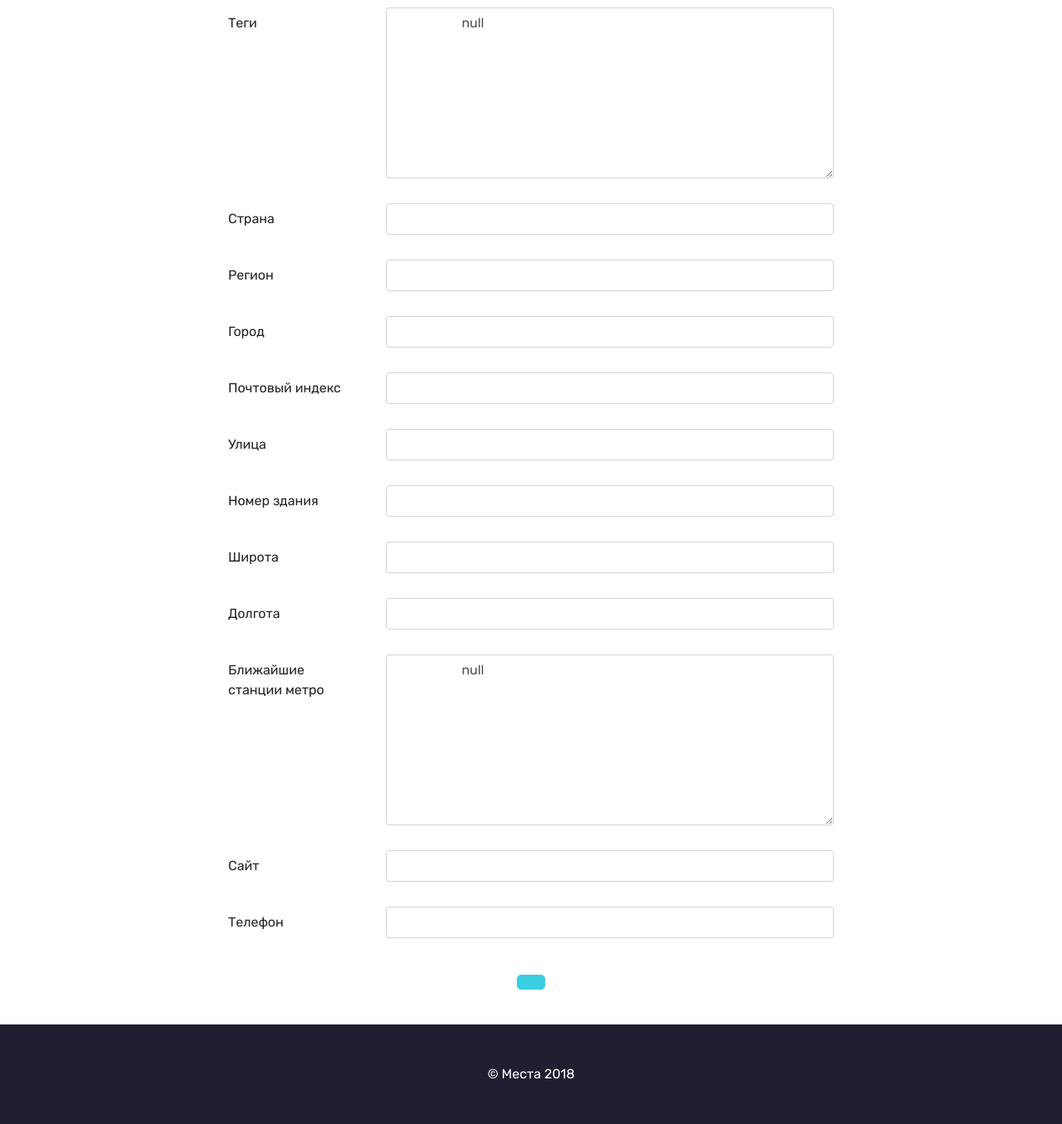
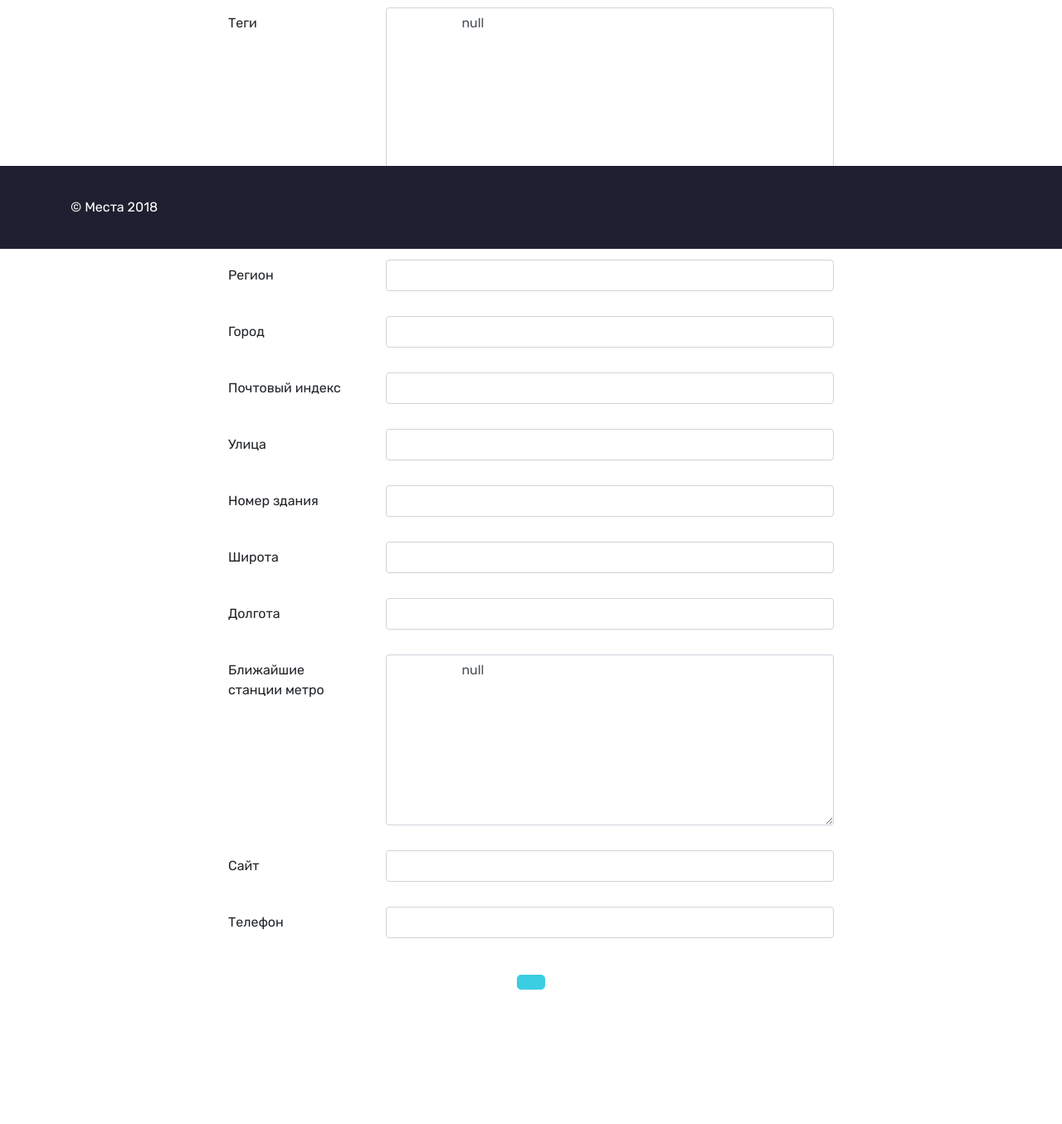
Before and after one commit to ddnovikov/mesta, a Django app: template templates/place_form.html in a window 1280 px wide. Shown: the part 500-1855 px from the top of the page at 83% size. After the commit the page ends 1693 px from the top, so only its background shows below. Run offline with Django 3.2, Linux system fonts and the light colour scheme; the template is opened without the code that fills it: values that come from a table or form of the project are taken from there, others are empty; some libraries are stand-ins or nearby versions.

Commit message:
Forms and styling.

```diff
--- a/static/css/base.css
+++ b/static/css/base.css
@@ -1,5 +1,13 @@
+/*html {*/
+    /*margin: 0;*/
+    /*padding: 0;*/
+    /*height: 100%;*/
+/*}*/
+
 body {
     font-family: 'Rubik', sans-serif;
+        margin: 0;
+    /*padding: 0;*/
 }
 
 h1 {
@@ -80,6 +88,16 @@ nav, footer {
     opacity: 0.7;
 }
 
+.footer {
+    position: absolute;
+    left: 0;
+    right: 0;
+    bottom: 0;
+    width: 100%;
+    height: 100px; /* Set the fixed height of the footer here */
+    line-height: 100px; /* Vertically center the text there */
+}
+
 .image-pos {
     position: relative;
     bottom: 200px;
--- a/templates/base.html
+++ b/templates/base.html
@@ -57,9 +57,9 @@
     {% block content %}
     {% endblock content %}
 
-    <footer class="py-5">
+    <footer class="footer">
       <div class="container">
-        <p class="m-0 text-center text-white">&copy; Места 2018</p>
+        <p class="text-white">&copy; Места 2018</p>
       </div>
     </footer>
   </body>
@@ -74,5 +74,5 @@
 
     <script src="https://maxcdn.bootstrapcdn.com/bootstrap/4.0.0/js/bootstrap.min.js" integrity="sha384-JZR6Spejh4U02d8jOt6vLEHfe/JQGiRRSQQxSfFWpi1MquVdAyjUar5+76PVCmYl" crossorigin="anonymous"></script>
     <script src="https://maxcdn.bootstrapcdn.com/bootstrap/4.0.0/js/bootstrap.min.js"></script>
-  </body>
+
 </html>
```
